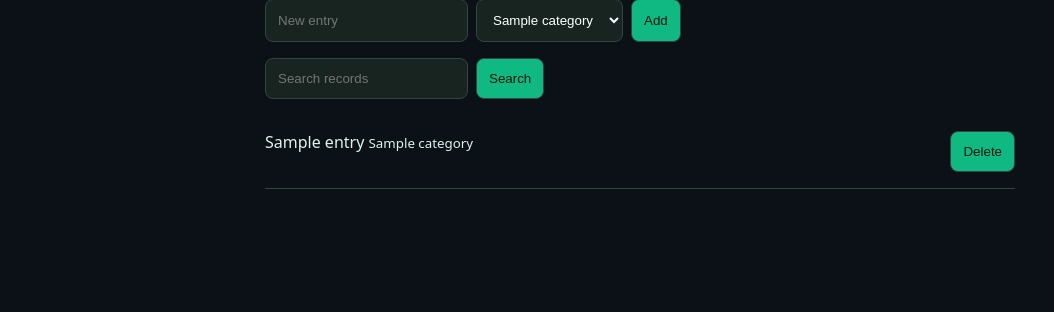
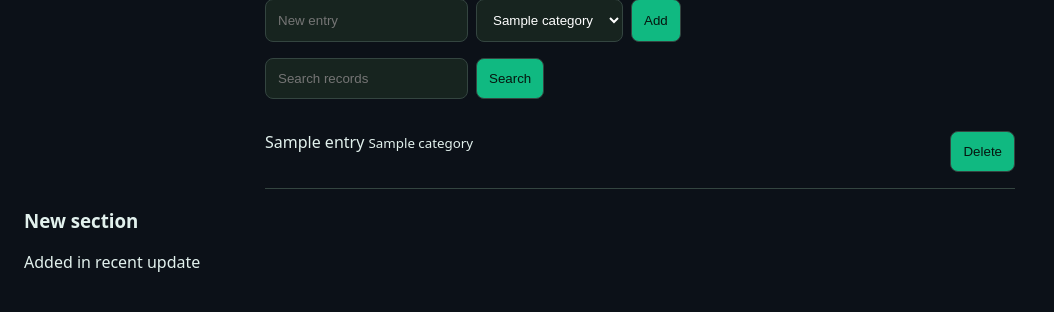
Before and after one commit to ashutoshpalhare/CampusPulse, a Django app: template tracker/templates/tracker/index.html in a window 1280 px wide. Shown: the part 181-493 px from the top of the page, without its empty margins (0-1054 px from the left). Run offline with Django 5.2, Linux system fonts and the light colour scheme; the template is opened without the code that fills it: most values are stand-ins (such as "Sample title", 1, 10 or a date in 2020).

Commit message:
added new section

```diff
--- a/tracker/templates/tracker/index.html
+++ b/tracker/templates/tracker/index.html
@@ -1,4 +1,9 @@
 <!doctype html><html lang="en"><head><meta charset="utf-8"><meta name="viewport" content="width=device-width,initial-scale=1"><title>StudentManagement System</title><style>body{background:#0c1118;color:#e2f1ed;font-family:system-ui;padding:3rem 1rem}main{max-width:750px;margin:auto}form{display:flex;gap:.5rem;margin:1rem 0}input,select,button{padding:.75rem;border-radius:.5rem;border:1px solid #344540;background:#17241f;color:white}button{background:#10b981;color:#06160f;cursor:pointer}li{display:flex;justify-content:space-between;border-bottom:1px solid #344540}ul{padding:0;list-style:none}</style></head><body><main><h1>StudentManagement System</h1><p>Your djangos, in focus.</p>
 <form action="{% url 'create' %}" method="post">{% csrf_token %}<input name="title" required maxlength="120" placeholder="New entry"><select name="category">{% for category in categories %}<option>{{ category }}</option>{% endfor %}</select><button>Add</button></form>
 <form method="get"><input name="q" value="{{ query }}" placeholder="Search records"><button>Search</button></form>
-<ul>{% for entry in entries %}<li><p>{{ entry.title }} <small>{{ entry.category }}</small></p><form action="{% url 'delete' entry.pk %}" method="post">{% csrf_token %}<button>Delete</button></form></li>{% empty %}<li>No entries yet.</li>{% endfor %}</ul></main></body></html>
+<ul>{% for entry in entries %}<li><p>{{ entry.title }} <small>{{ entry.category }}</small></p><form action="{% url 'delete' entry.pk %}" method="post">{% csrf_token %}<button>Delete</button></form></li>{% empty %}<li>No entries yet.</li>{% endfor %}</ul></main>
+  <section class="card">
+    <h3>New section</h3>
+    <p>Added in recent update</p>
+  </section>
+</body></html>
```
